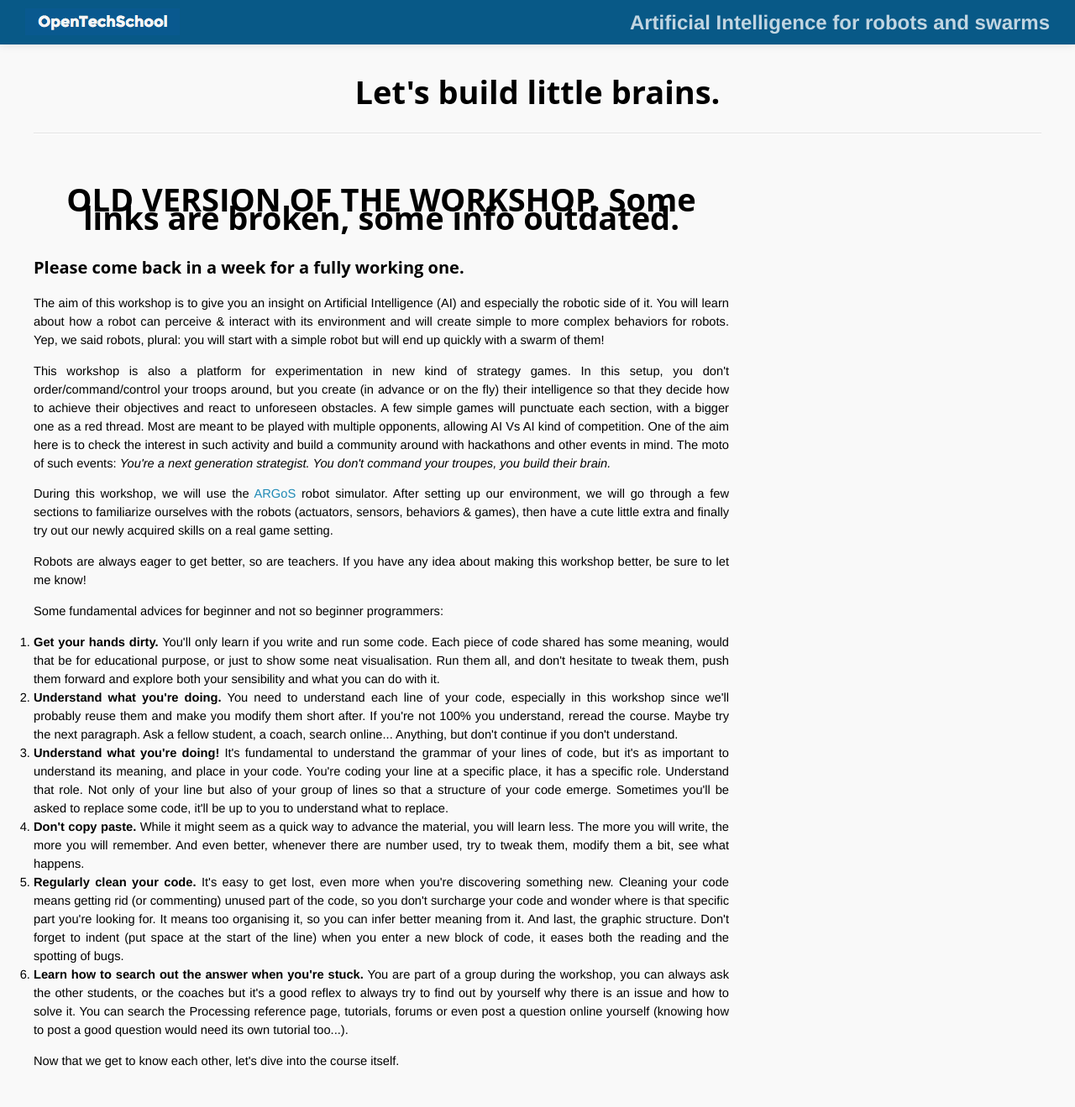
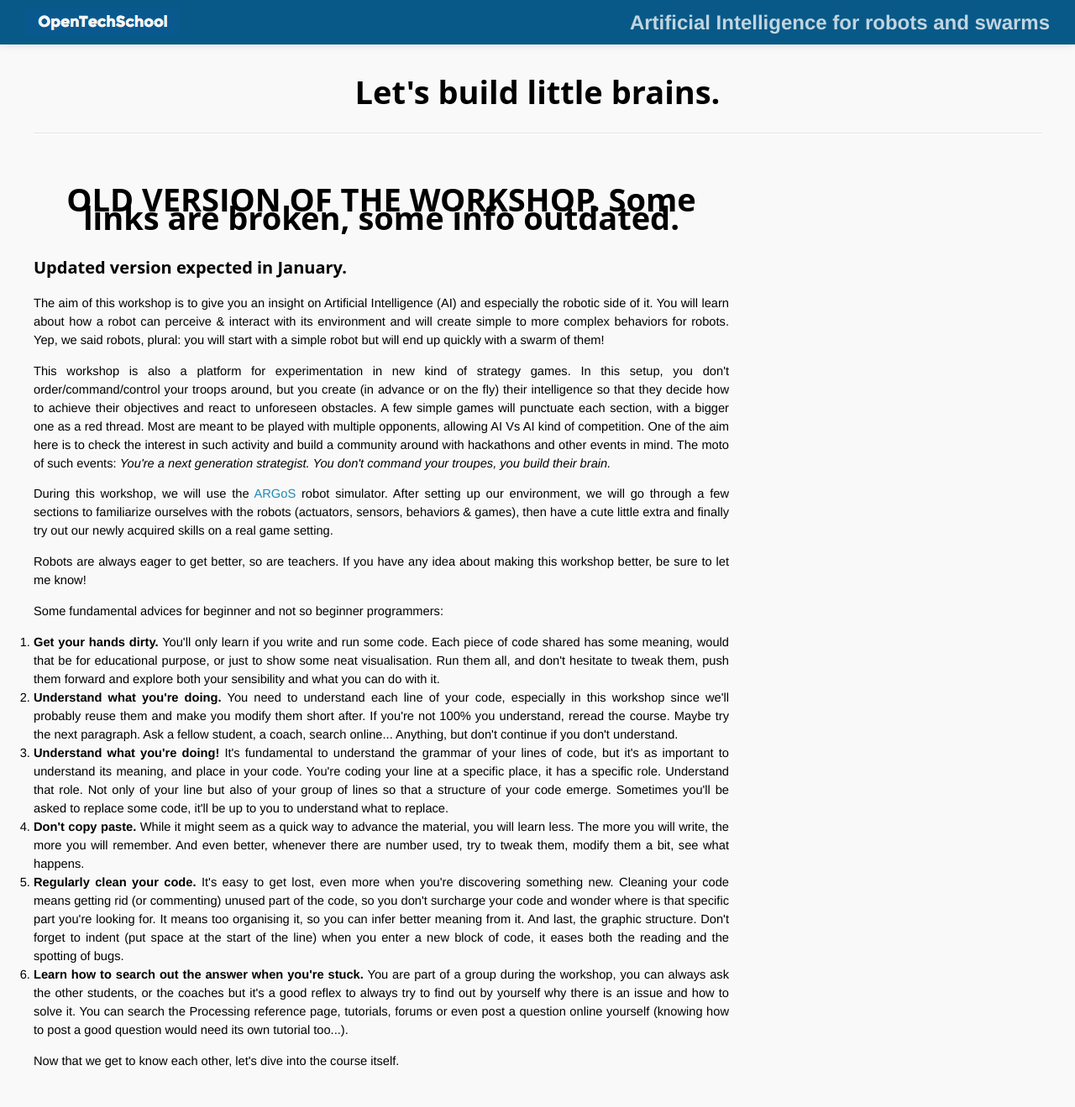
Before and after one commit to OpenTechSchool-Brussels/AI-for-robots-and-swarms, a Jekyll site: the page built from index.html, in a window 1280 px wide. Shown: the whole page at 84% size. Built offline with Jekyll 4.4.1, drawn with Linux system fonts in a browser that asks for light colours; Markdown is read by kramdown in place of the engine named in the settings.

Commit message:
Revise workshop details and update release timeline
Updated the workshop information to reflect the upcoming version release.

```diff
--- a/index.html
+++ b/index.html
@@ -4,7 +4,7 @@ title:  "Let's build little brains."
 ---
 
 <h1>OLD VERSION OF THE WORKSHOP. Some links are broken, some info outdated.</h1>
-<h3>Please come back in a week for a fully working one.</h3>
+<h3>Updated version expected in January.</h3>
 
 <p>The aim of this workshop is to give you an insight on Artificial Intelligence (AI) and especially the robotic side of it. You will learn about how a robot can perceive & interact with its environment and will create simple to more complex behaviors for robots. Yep, we said robots, plural: you will start with a simple robot but will end up quickly with a swarm of them!</p>
 
```
